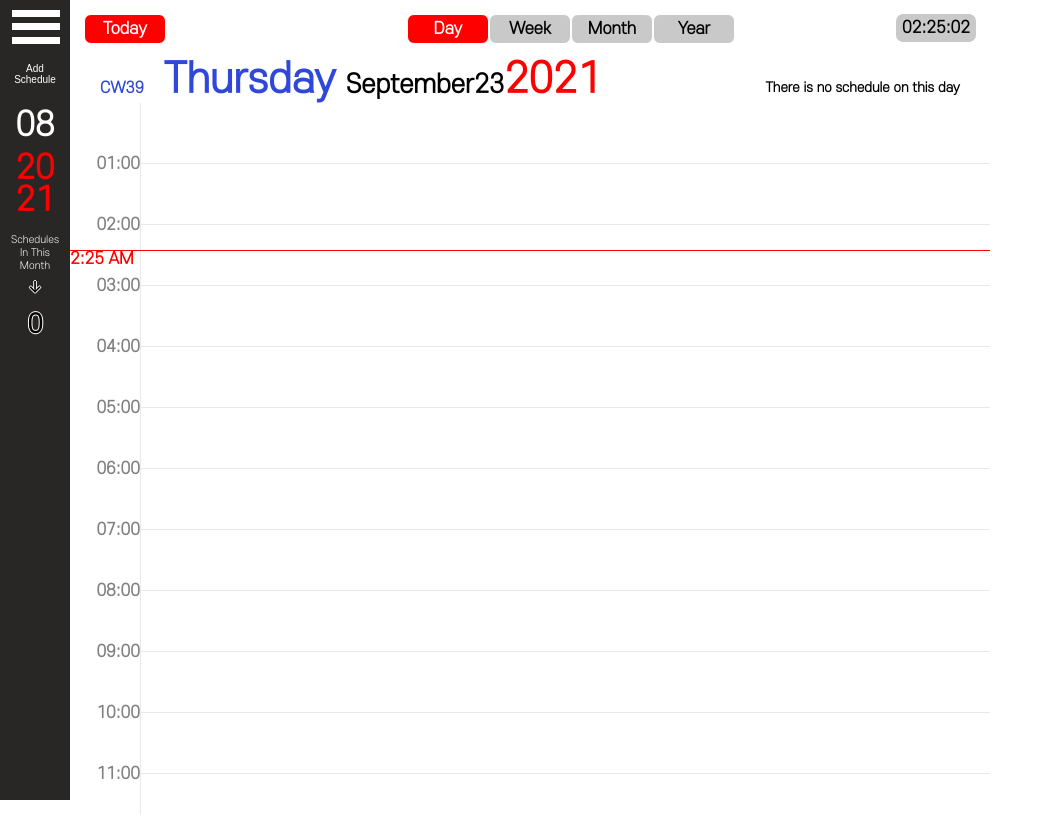
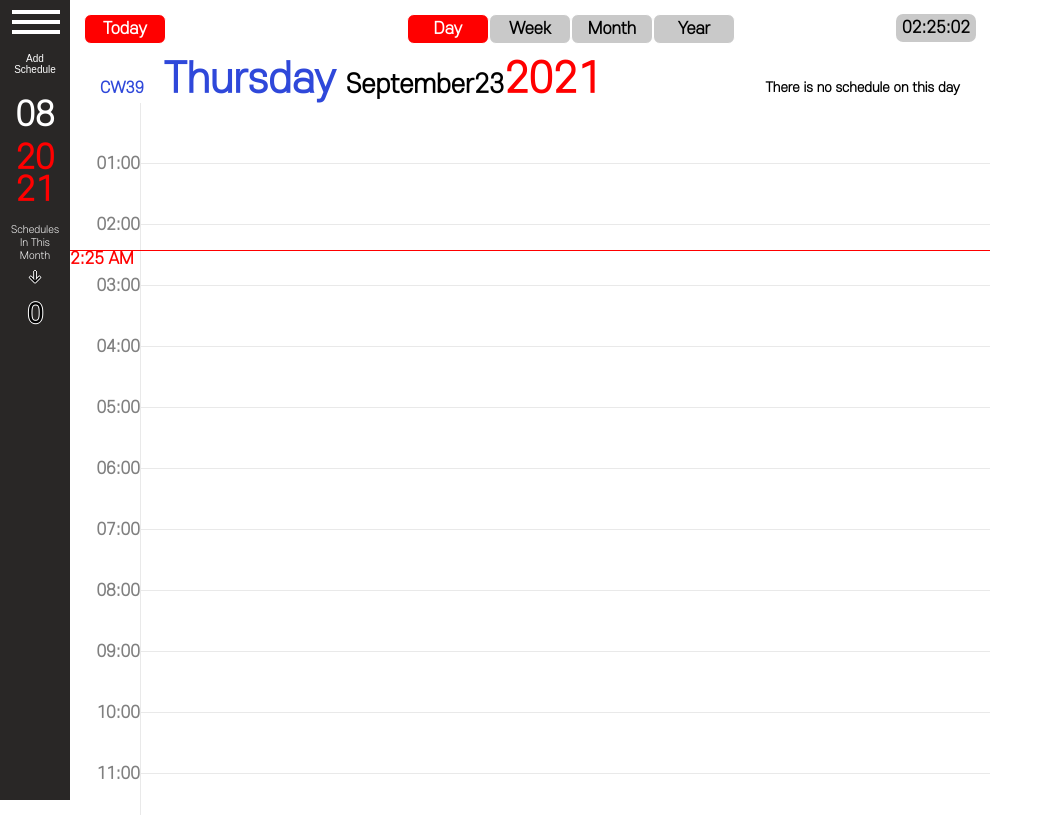
Before and after one commit to Ho-s/Calendar, a React app: page / in a window 1280 px wide. Shown: the top 838 px of the page, without its empty margins (0-1053 px from the left). Built offline with nearby package versions, Linux system fonts and the light colour scheme.

Commit message:
Shrinken bars

```diff
--- a/src/component/organisms/Lefter/style.ts
+++ b/src/component/organisms/Lefter/style.ts
@@ -44,7 +44,7 @@ export const Hamburger = styled.div<GetClicked>`
         background-color: #cc0001;
     }
     & span:first-child {
-        transform: ${(props)=>(props.clicked ? 'rotate(-45deg) translate(-7px, 12px)' : '')};
+        transform: ${(props)=>(props.clicked ? 'rotate(-45deg) translate(-7px, 7px)' : '')};
         margin-bottom: .4rem;
     }
     & span:nth-child(2) {
@@ -52,7 +52,7 @@ export const Hamburger = styled.div<GetClicked>`
         opacity: ${(props)=>(props.clicked ? '0' : '')};
     }
     & span:last-child {
-        transform: ${(props)=>(props.clicked ? 'rotate(45deg) translate(-7px, -12px)' : '')};
+        transform: ${(props)=>(props.clicked ? 'rotate(45deg) translate(-7px, -7px)' : '')};
     }
 `
 
@@ -60,7 +60,7 @@ export const HamburgerBars = styled.span`
     cursor: pointer;
     display: block;
     width: 3rem;
-    height: 0.44rem;
+    height: 0.24rem;
     background-color: black;
     transition: all 0.4s;
     background-color: white;
```
